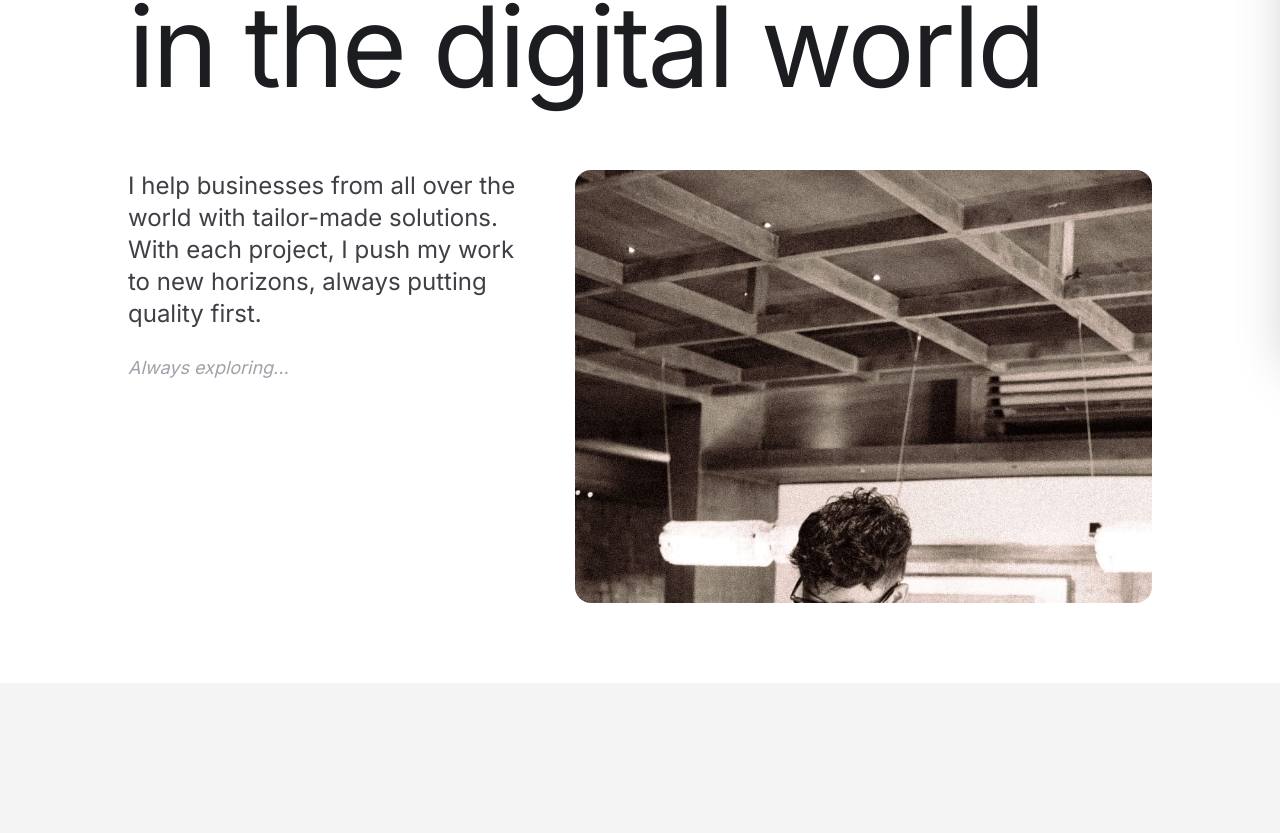
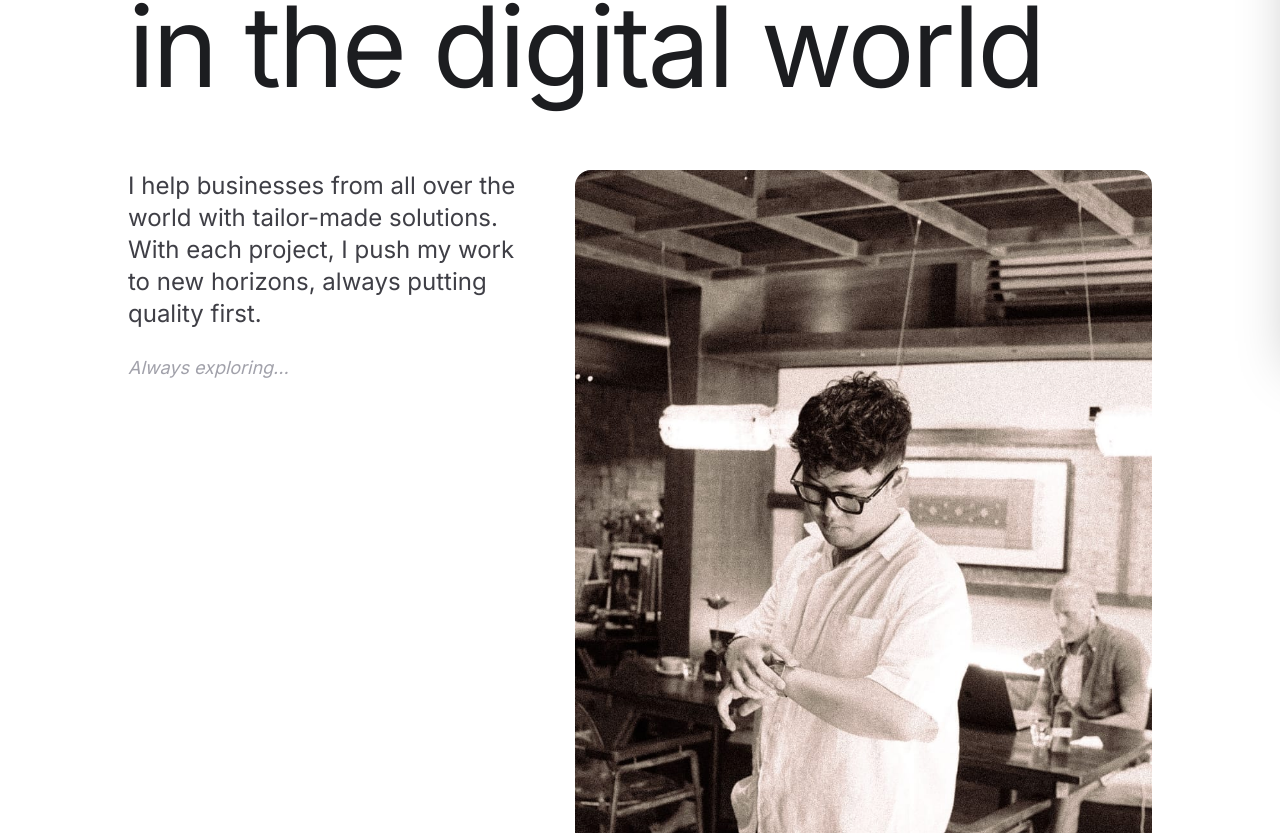
Before and after one commit to alfindwiyanto200-cyber/Portofolio-Alfin-dwiyanto, a React (Vite) app: page /about in a window 1280 px wide. Shown: the part 447-1280 px from the top of the page. Built offline with nearby package versions, Linux system fonts and the light colour scheme.

Commit message:
Fix About photo: portrait aspect ratio + center face position

```diff
--- a/src/pages/About.jsx
+++ b/src/pages/About.jsx
@@ -25,11 +25,12 @@ export default function About() {
               <p className="text-zinc-400 text-lg italic">Always exploring...</p>
             </div>
             <div className="md:col-span-7 reveal fade-right">
-              <div className="w-full aspect-[4/3] bg-zinc-100 rounded-2xl overflow-hidden">
+              <div className="w-full aspect-[3/4] bg-zinc-100 rounded-2xl overflow-hidden">
                 <img
                   src="/alfin-photo.jpg"
                   alt="Alfin Dwiyanto"
-                  className="w-full h-full object-cover object-top"
+                  className="w-full h-full object-cover"
+                  style={{ objectPosition: '50% 45%' }}
                 />
               </div>
             </div>
```
